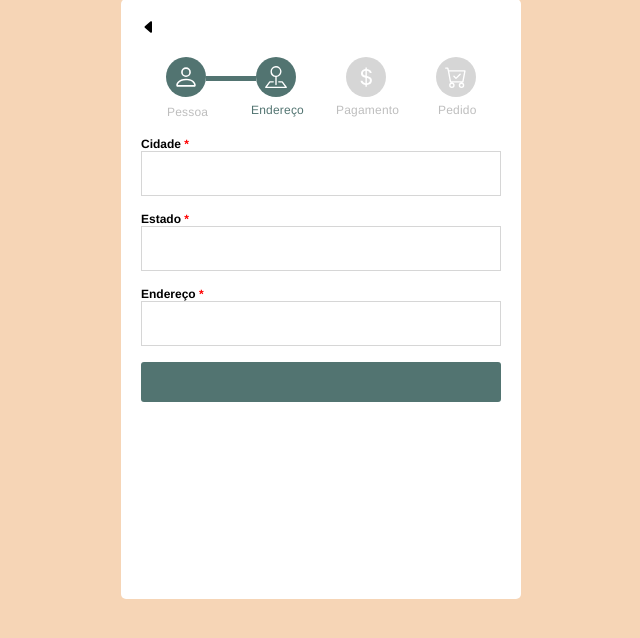
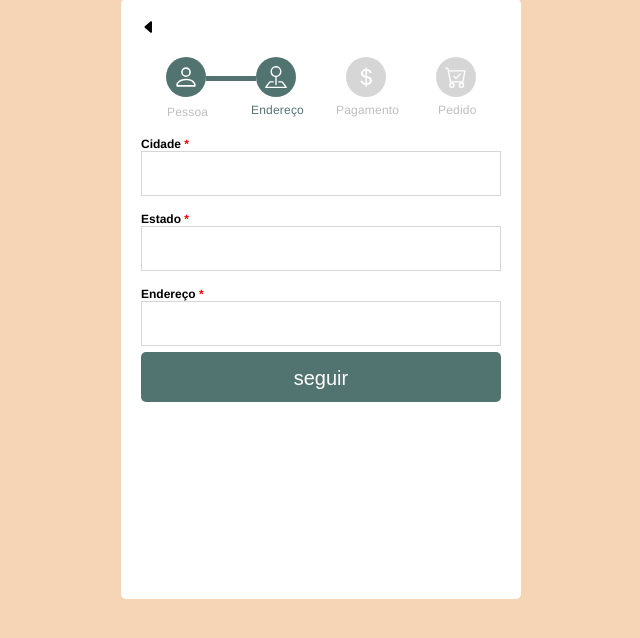
Before and after one commit to Kauanfs3/TCC_DKL, a PHP site: page /app/endereco.php in a window 1280 px wide. Shown: the part 31-669 px from the top of the page, without its empty margins (319-959 px from the left). Run offline with PHP 8.4, Linux system fonts and the light colour scheme.

Commit message:
Formulário quase completo

```diff
--- a/app/endereco.php
+++ b/app/endereco.php
@@ -7,13 +7,15 @@
       <title>Cadastro endereço</title>
       <link rel="stylesheet" href="../css/cadastra.css">
       <link rel="stylesheet" href="../css/endereco.css">
+      <link rel="stylesheet" href="../css/testes.css">
       <meta name="viewport" content="width=device-width, initial-scale=1.0">
    </head>
+<?php session_start(); ?>
+   <body>
 
-   <body>
       <div class="questionario">
 
-         <a href="../app/pessoa.html">
+         <a href="../app/pessoa.php">
             <img src="../img/previous.svg">
          </a>
 
@@ -60,7 +62,7 @@
 
          <div class="form-inner">
 
-            <form action="#" class="signup" method="POST">
+            <form action="formaPag.php" class="signup" method="POST">
 
 
                <div class="caixa">
@@ -78,13 +80,25 @@
                   <input class="box" type="text" name="endereco" id="endereco" required>
                </div>
 
-               <div class="enviar">
-                  <imput href="../app/formaPag.html" type="submit" value="Seguir" id="submit" name="submit"></imput>
-               </div>
+               <input type="submit" name="seguir1" value="seguir" class="test">
 
             </form>
          </div>
       </div>
 
    </body>
+   <?php
+      if(isset($_POST['seguir'])){
+         $nome = $_POST['nome'];
+         $email = $_POST['email'];
+         $senha = $_POST['senha'];
+         $telefone = $_POST['telefone'];
+         $dat_n = $_POST['data_nascimento'];
+
+         $pessoal = array($nome,$email,$senha,$telefone,$dat_n);
+
+
+         $_SESSION['pessoal'] = $pessoal;
+      }
+   ?>
 </html>
--- a/css/cadastra.css
+++ b/css/cadastra.css
@@ -1,4 +1,4 @@
-*{
+* {
     margin: 0;
     padding: 0;
     list-style: none;
@@ -6,19 +6,19 @@
     box-sizing: border-box;
 }
 
-html{
+html {
     font-size: 62.5%;
-  font-family: Helvetica,"Helvetica Neue",Arial,sans-serif;
+    font-family: Helvetica, "Helvetica Neue", Arial, sans-serif;
 }
 
-html,body{
+html,
+body {
     display: grid;
     place-items: center;
     background-color: #F6D5B6;
 }
 
-
-.questionario{
+.questionario {
     width: 40rem;
     height: 60rem;
     margin-top: 3rem;
@@ -27,21 +27,21 @@ html,body{
     border-radius: 0.5rem;
 }
 
-.questionario .titulo{
+.questionario .titulo {
     display: flex;
     width: 100%;
     justify-content: center;
 }
 
-.questionario .title{
+.questionario .title {
     width: 50%;
     font-size: 25px;
     font-weight: 1000;
     text-align: center;
-  transition: all 0.6s cubic-bezier(0.68,-0.55,0.265,1.55);
+    transition: all 0.6s cubic-bezier(0.68, -0.55, 0.265, 1.55);
 }
 
-.form-inner form .caixa{
+.form-inner form .caixa {
     height: 45px;
     width: 100%;
     margin-top: 18px;
@@ -49,7 +49,7 @@ html,body{
     margin-top: 3rem;
 }
 
-.form-inner form .caixa input{
+.form-inner form .caixa input {
     height: 100%;
     width: 100%;
     outline: none;
@@ -57,13 +57,28 @@ html,body{
     padding: 10px 9px;
 }
 
-.form-inner form .caixa input:hover{
+.form-inner form .caixa input:hover {
     transition: 0.3s;
     border: 1px solid #000000;
 }
 
+.test {
+    background-color: #527471;
+    border: none;
+    color: white;
+    padding: 15px 32px;
+    text-align: center;
+    text-decoration: none;
+    display: inline-block;
+    font-size: 2rem;
+    height: 50px;
+    width: 100%;
+    border-radius: 5px;
+    position: relative;
+    overflow: hidden;
+}
 
-.enviar{
+.enviar {
     height: 4rem;
     width: 100%;
     background: #527471;
@@ -79,8 +94,7 @@ html,body{
     margin-top: 3rem;
 }
 
-
-a[type="submit"]{
+a[type="submit"] {
     width: 220px;
     height: 35px;
     font-size: 22px;
@@ -93,23 +107,19 @@ a[type="submit"]{
     margin-bottom: -49rem;
 }
 
-
-
-.obg{
+.obg {
     color: red;
 }
-.ti{
+
+.ti {
     padding-bottom: 1rem;
 }
 
-.caixa{
+.caixa {
     font-size: 0.8rem;
     font-weight: bold;
     margin-bottom: 2rem;
 }
-
-
-
 
 .progresso {
     display: flex;
@@ -121,14 +131,19 @@ a[type="submit"]{
     margin-top: 2rem;
 }
 
-.linha1, .linha2, .linha3{
+.linha1,
+.linha2,
+.linha3 {
     background-color: #527471;
     width: 5rem;
     height: 0.5rem;
     margin-top: 1.85rem;
 }
 
-.pessoa, .endereco, .formPag, .pedido{
+.pessoa,
+.endereco,
+.formPag,
+.pedido {
     width: 4rem;
     height: 4rem;
     background-color: #527471;
@@ -137,12 +152,16 @@ a[type="submit"]{
     color: #ffffff;
 }
 
-.endereco, .formPag, .pedido{
+.endereco,
+.formPag,
+.pedido {
     padding: 0.9rem;
 }
 
-
-.etapa1, .etapa2, .etapa3, .etapa4{
+.etapa1,
+.etapa2,
+.etapa3,
+.etapa4 {
     margin-top: 4rem;
     line-height: 4rem;
     font-size: 1.2rem;
@@ -150,15 +169,18 @@ a[type="submit"]{
     color: #bebebe;
 }
 
-.etapa1{
+.etapa1 {
     margin-left: -0.6rem;
 }
-.etapa2{
+
+.etapa2 {
     margin-left: -1.4rem;
 }
-.etapa3{
+
+.etapa3 {
     margin-left: -1.9rem;
 }
-.etapa4{
+
+.etapa4 {
     margin-left: -0.7rem;
 }
--- /dev/null
+++ b/css/testes.css
@@ -0,0 +1,15 @@
+.test {
+    background-color: #527471;
+    border: none;
+    color: white;
+    padding: 15px 32px;
+    text-align: center;
+    text-decoration: none;
+    display: inline-block;
+    font-size: 2rem;
+    height: 50px;
+    width: 100%;
+    border-radius: 5px;
+    position: relative;
+    overflow: hidden;
+}
```
Also changed, not shown: app/formaPag.php (+13 -15 lines), app/pessoa.php (+20 -12 lines). Lines whose indentation alone changed are shown as unchanged.
